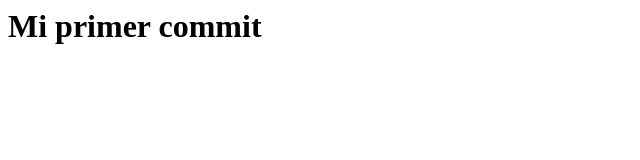
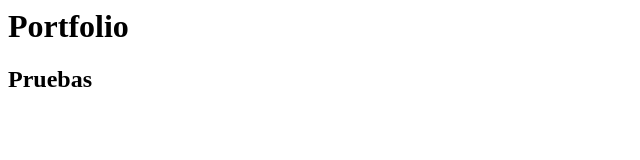
Before and after one commit to AdrielGarcia1/PortfolioFrontEnd, a plain HTML site: page Index.html in a window 1280 px wide. Shown: the whole page, without its empty margins (0-640 px from the left). Drawn offline with Linux system fonts and the light colour scheme.

Commit message:
Update Index.html

```diff
--- a/Index.html
+++ b/Index.html
@@ -1 +1,2 @@
-<h1>Mi primer commit</h1>
+<h1>Portfolio</h1>
+ <h2>Pruebas<h2>
```
